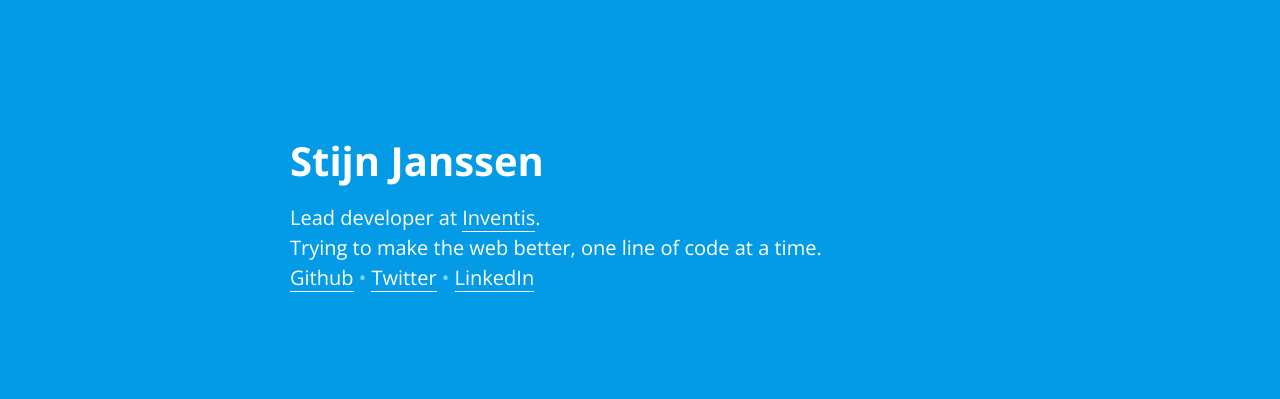
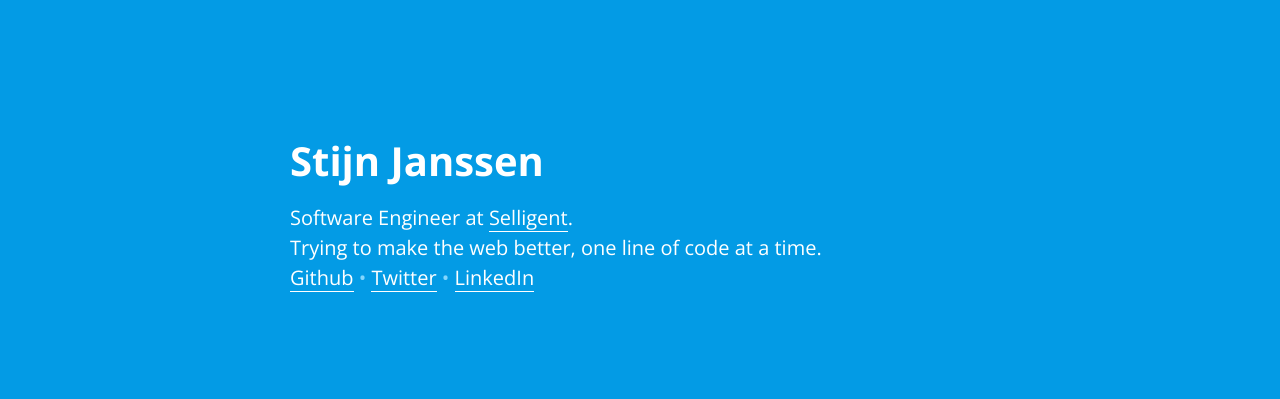
Before and after one commit to stijnj/stijnj.github.com, a Jekyll site: the page built from index.html, in a window 1280 px wide. Shown: the top 399 px of the page. Built offline with Jekyll 4.4.1, drawn with Linux system fonts in a browser that asks for light colours.

Commit message:
Update index.html

```diff
--- a/index.html
+++ b/index.html
@@ -6,7 +6,7 @@ layout: default
         <div class="hero__content">
             <h1 class="hero__title">Stijn Janssen</h1>
             <p>
-                Lead developer at <a href="https://www.inventis.be">Inventis</a>.<br />
+                Software Engineer at <a href="http://www.selligent.com">Selligent</a>.<br />
                 Trying to make the web better, one line of code at a time.
             </p>
             <nav>
```
